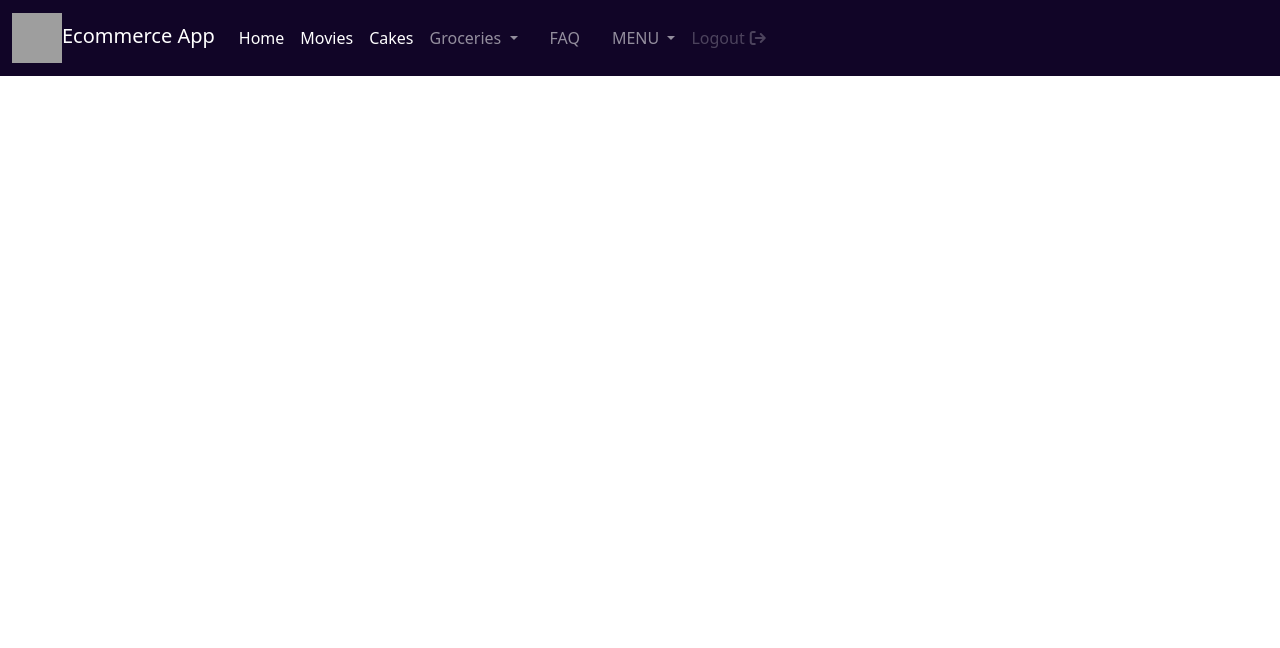
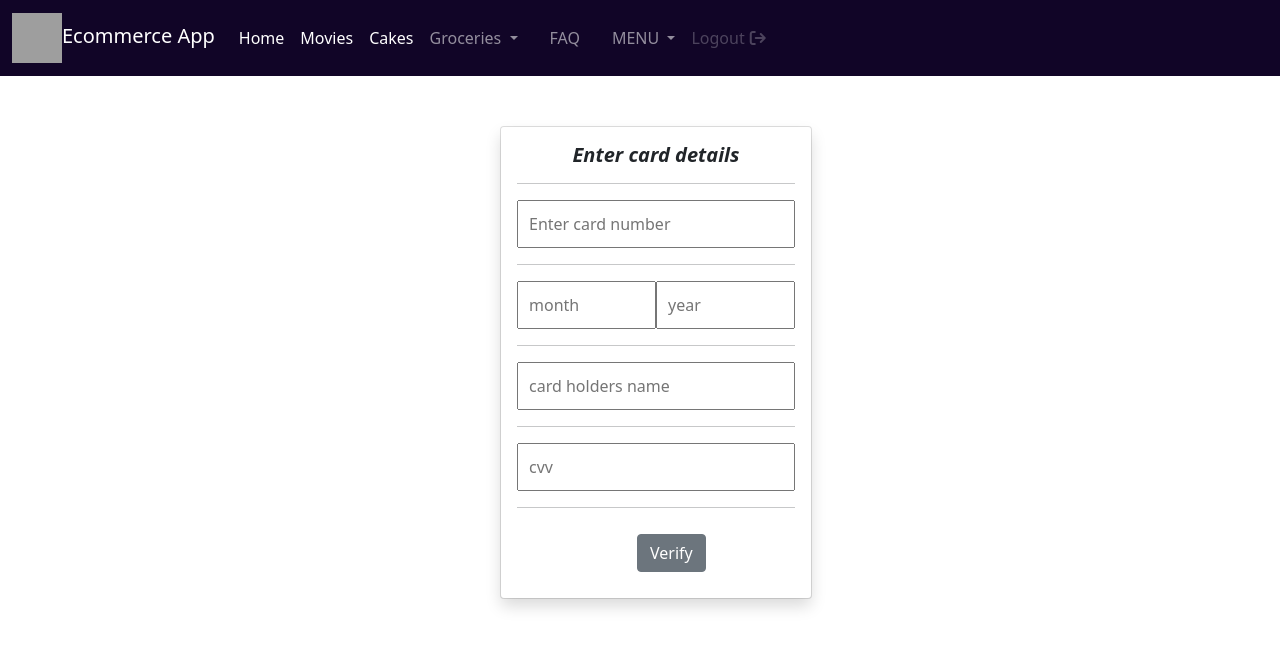
Before and after one commit to kv-b1-2022/ecommerceapp-angular, an Angular app: page /cardpayment in a window 1280 px wide. Before the commit this address led to /. Shown: the top 648 px of the page. Built offline with nearby package versions, Linux system fonts and the light colour scheme; grey boxes are pictures that could not be loaded; some icons are missing.

Commit message:
payment module added

```diff
--- a/src/app/app.module.ts
+++ b/src/app/app.module.ts
@@ -12,6 +12,7 @@ import { MoviesModule } from './movies/movies.module';
 import { GroceryModule } from './grocery/grocery.module';
 import { EmployeesModule } from './employees/employees.module';
 import { OrderModule } from './order/order.module';
+import {PaymentModule} from './payment/payment.module'
 @NgModule({
   declarations: [
     AppComponent,
@@ -29,7 +30,8 @@ import { OrderModule } from './order/order.module';
     MoviesModule,
     GroceryModule,
     EmployeesModule,
-    OrderModule
+    OrderModule,
+    PaymentModule
 
   ],
   providers: [],
--- /dev/null
+++ b/src/app/payment/cardpayment/cardpayment.component.html
@@ -0,0 +1,33 @@
+<section id="cardDetails" style="margin-left:500px;margin-top:50px;">
+    <div id="credentials">
+        <div class="card" style="width:40%">
+            <div class="shadow p-3 mb-0 bg-body rounded">
+            <form (submit)="verifyCard()"></form>
+            <div>
+                <h5 style="text-align: center;"><i><b>Enter card details</b></i></h5>
+            </div>
+            <hr>
+            <div>
+                 <input type="number" name="cardNumber" id="cardNumber" style="width:100%;padding:10px" placeholder="Enter card number" required>
+            </div>
+            <hr>
+            <div>
+                <input type="number" name="month" id="month" placeholder="month"  style="width:50%;padding:10px" required>
+                <input type="number" name="year" id="year" placeholder="year" style="width:50%;padding:10px" required>
+            </div>
+            <hr>
+            <div>
+                <input type="text" name="name" id="name" placeholder="card holders name" style="width:100%;padding:10px" required>
+            </div>
+            <hr>
+            <div>
+                <input type="number" name="cvv" id="cvv"  placeholder="cvv" style="width:100%;padding:10px" required>
+            </div>
+            <hr>
+            <div style="margin-left:110px;padding:10px;">
+                <button type="submit" name="submit" class="btn btn-secondary" id="submit">Verify</button>
+            </div>
+        </div>
+        </div>
+    </div>
+</section>
--- /dev/null
+++ b/src/app/payment/cardpayment/cardpayment.component.ts
@@ -0,0 +1,27 @@
+import { Component, OnInit } from '@angular/core';
+import { HttpClient } from '@angular/common/http';
+import { ToastrService } from 'ngx-toastr';
+
+@Component({
+  selector: 'app-cardpayment',
+  templateUrl: './cardpayment.component.html',
+  styles: [
+  ]
+})
+export class CardpaymentComponent implements OnInit {
+ cardNumber!:any;
+ month!:any;
+ year!:any;
+ name!:any;
+ cvv!:any;
+  constructor(private http:HttpClient,private toastr:ToastrService) { }
+
+  ngOnInit(): void {
+  }
+
+  verifyCard()
+ {
+
+ }
+
+}
```
Also changed, not shown: src/app/payment/payment-routing.module.ts (added, +15 -0 lines), src/app/payment/payment.module.ts (added, +17 -0 lines).
